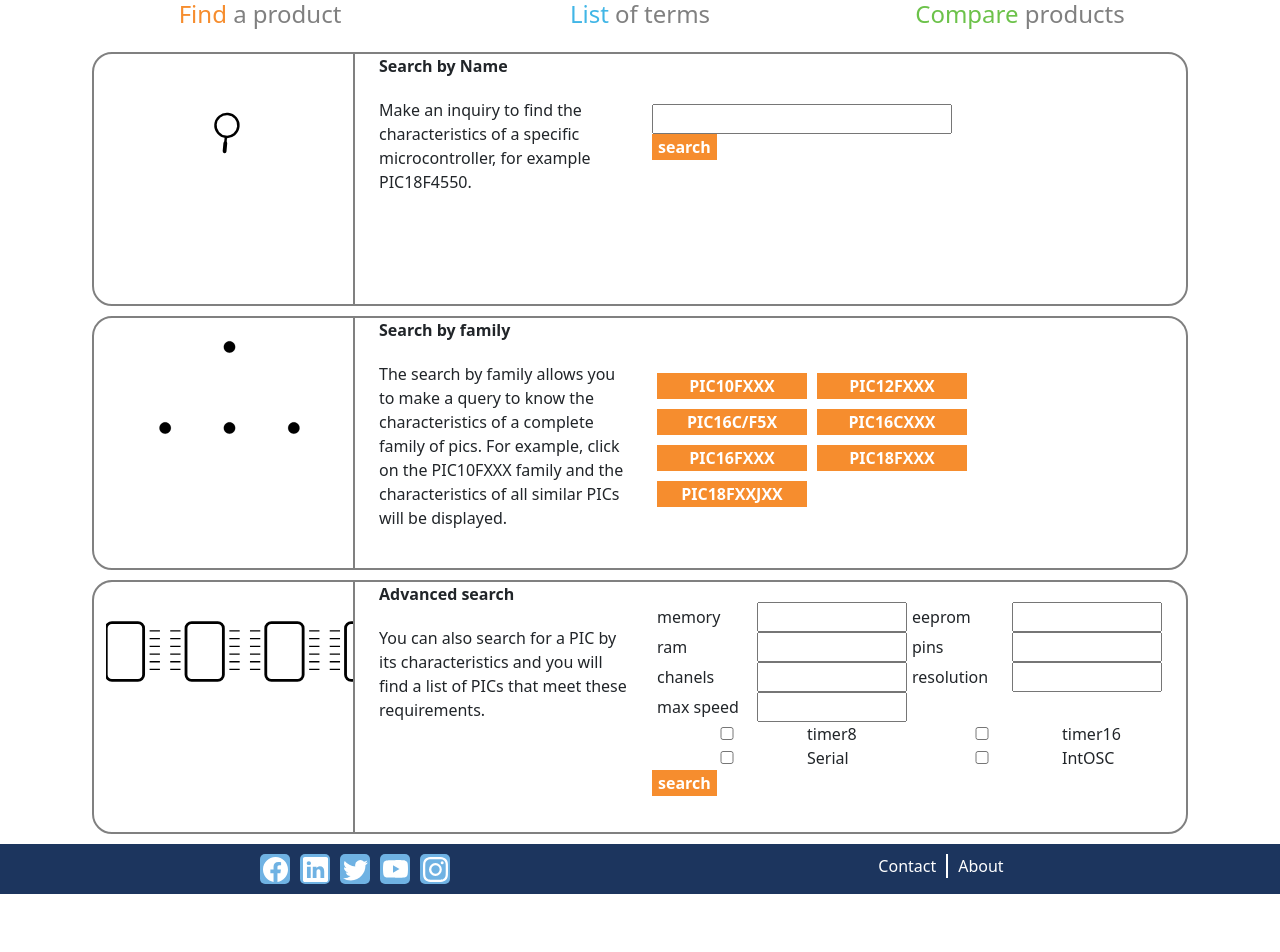
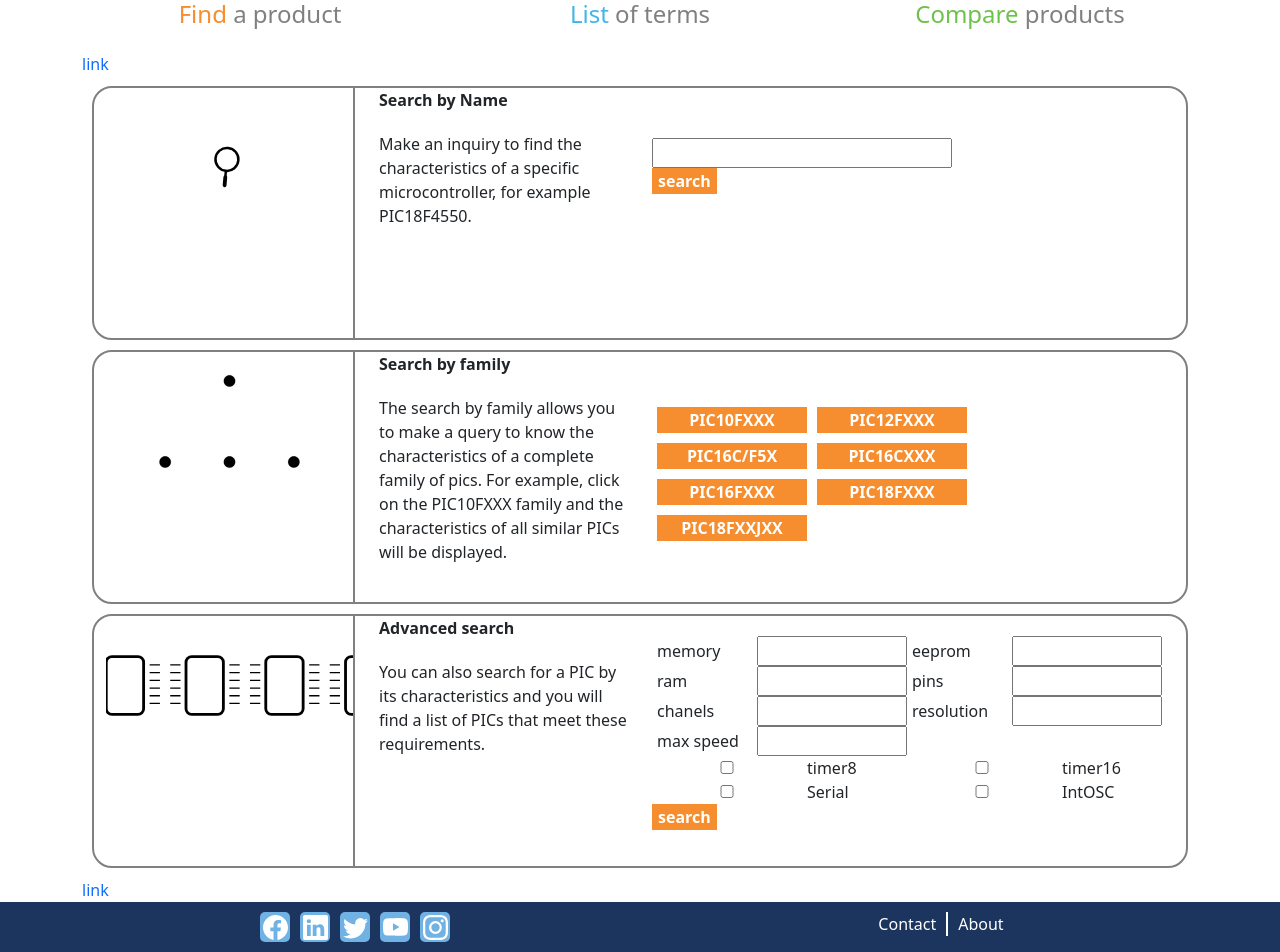
Before and after one commit to tlaloc-debug/microinfonetlify, a React (Create React App) app: page /search_product in a window 1280 px wide. Shown: the part 433-1385 px from the top of the page. Before the commit the page ends 1327 px from the top, so only its background shows below. Built offline with nearby package versions, Linux system fonts and the light colour scheme.

Commit message:
show links

```diff
--- a/src/search.js
+++ b/src/search.js
@@ -78,7 +78,7 @@ function Find(props){
     return (
         <div>
             <Container>
-                <a href="#results" id="gotoresults" ></a>
+                <a href="#results" id="gotoresults" >link</a>
                 <Row xs="1" sm="4" className={"searchname"} id="start-search">
                     <Col className={"search-picture"}>
                         <div className={"search-picture-animation"}>
@@ -261,7 +261,7 @@ function Find(props){
                     })}
 
                 </Row>
-                <a href="#start-search" id="makenewsearch" ></a>
+                <a href="#start-search" id="makenewsearch" >link</a>
             </Container>
 
 
```
